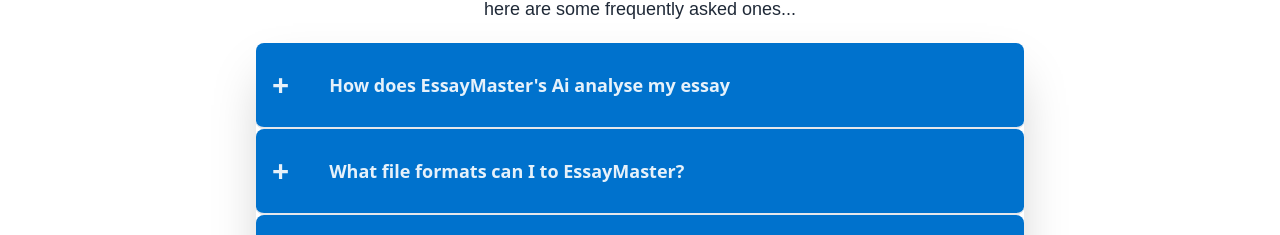
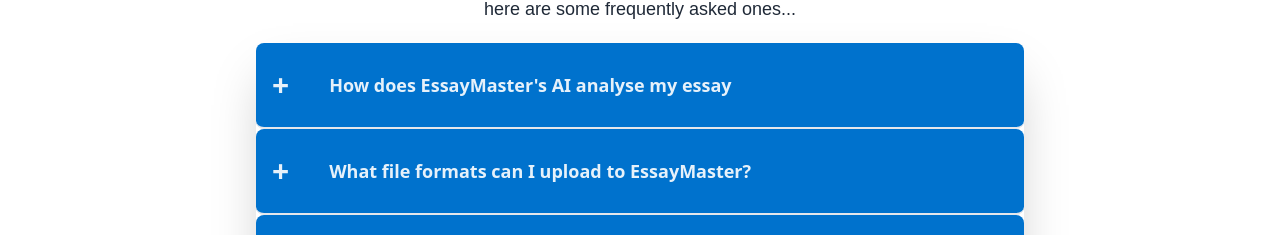
Before and after one commit to dajeti/EssayMaster, a Next.js app in the folder essaymasters/: page /faq in a window 1280 px wide. Shown: the part 245-480 px from the top of the page. Built offline with nearby package versions, Linux system fonts and the light colour scheme.

Commit message:
Placeholder text changed to relevant information on the FAQ page.

```diff
--- a/essaymasters/src/app/Components/Questions.tsx
+++ b/essaymasters/src/app/Components/Questions.tsx
@@ -10,13 +10,13 @@
   const questions = [
     {
       id: 0,
-      question: "How does EssayMaster's Ai analyse my essay",
+      question: "How does EssayMaster's AI analyse my essay",
       answer:
-        "EssayMaster's Ai reviews your essay by checking for errors in grammar, tone, clarity, and length. It then provides feedback on how to improve these aspects, offering specific suggestions for each issue.",
+        "EssayMaster's AI reviews your essay by checking for errors in grammar, tone, clarity, and length. It then provides feedback on how to improve these aspects, offering specific suggestions for each issue.",
     },
     {
         id: 1,
-        question: "What file formats can I to EssayMaster?",
+        question: "What file formats can I upload to EssayMaster?",
         answer:
           "You can upload your essay as either a text input or a PDF file. The system can process both formats for analysis and feedback.",
       },
```
